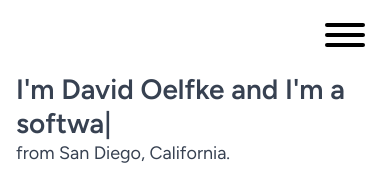
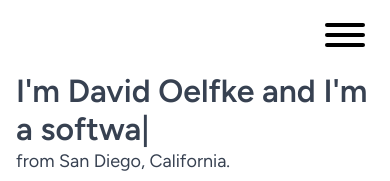
Before and after one commit to Doelfke/DavidOelfke, a Next.js app: page / in a window 390 px wide. Shown: the top 181 px of the page. Built offline with nearby package versions, Linux system fonts and the light colour scheme.

Commit message:
mobile tweak

```diff
--- a/src/pages/index.module.scss
+++ b/src/pages/index.module.scss
@@ -22,7 +22,7 @@
         display: inline-block;
     }
 
-    font-size: 28px;
+    font-size: 32px;
     font-weight: 600;
 
     @include md {
```
